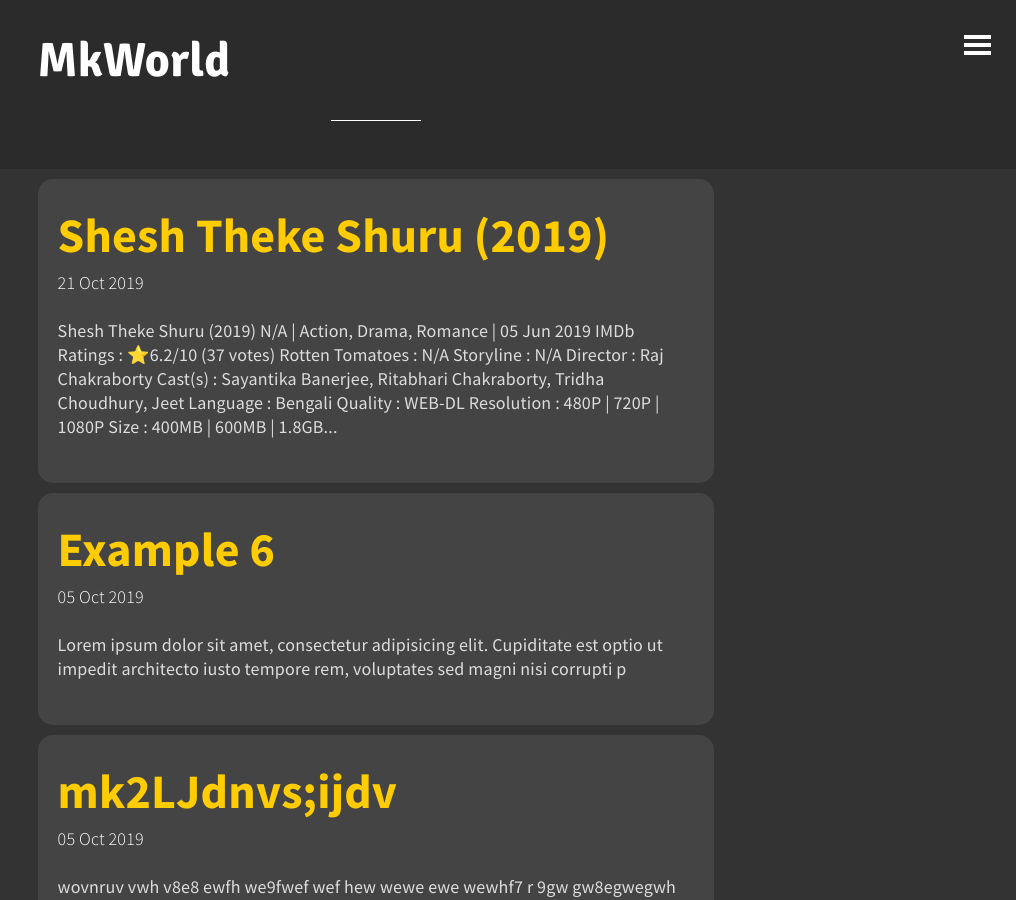
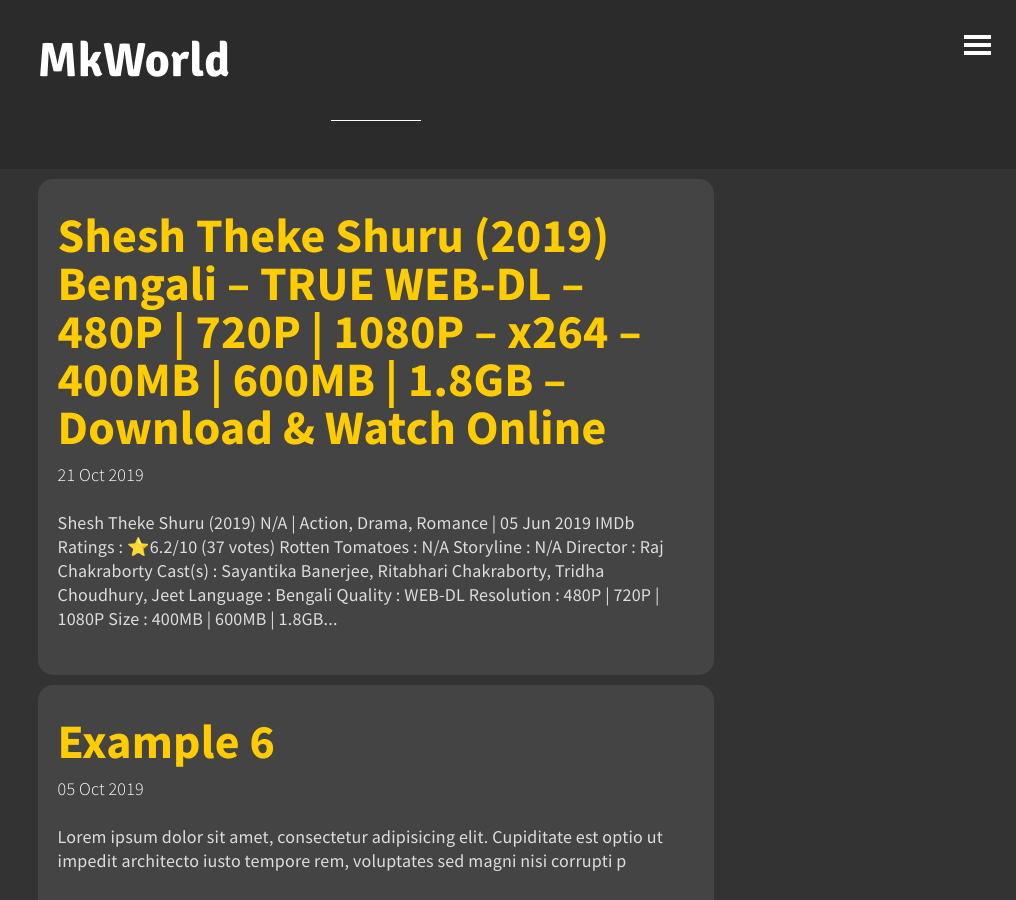
Before and after one commit to bdmilan/blog, a Jekyll site: the page built from index.html, in a window 1280 px wide and 900 px high. Shown: the whole window, without its empty margins (264-1280 px from the left). Built offline with Jekyll 4.4.1, drawn with Linux system fonts in a browser that asks for light colours; the list of posts is cut into pages by our own code.

Commit message:
Update and rename 2019-10-21-Shesh Theke Shuru (2019).md to 2019-10-21-Shesh Theke Shuru (2019) Bengali – TRUE WEB-DL – 480P | 720P | 1080P – x264 – 400MB | 600MB | 1.8GB – Download & Watch Online .md

```diff
--- a/_posts/2019-10-21-Shesh Theke Shuru (2019).md
+++ b/_posts/2019-10-21-Shesh Theke Shuru (2019) Bengali – TRUE WEB-DL – 480P | 720P | 1080P – x264 – 400MB | 600MB | 1.8GB – Download & Watch Online .md
@@ -1,5 +1,5 @@
 ---
-title: Shesh Theke Shuru (2019)
+title: Shesh Theke Shuru (2019) Bengali – TRUE WEB-DL – 480P | 720P | 1080P – x264 – 400MB | 600MB | 1.8GB – Download & Watch Online
 ---
 <article class="post-article">
 <div class="post-body entry-content" id="post-body-612623150702879167" itemprop="articleBody">
```
